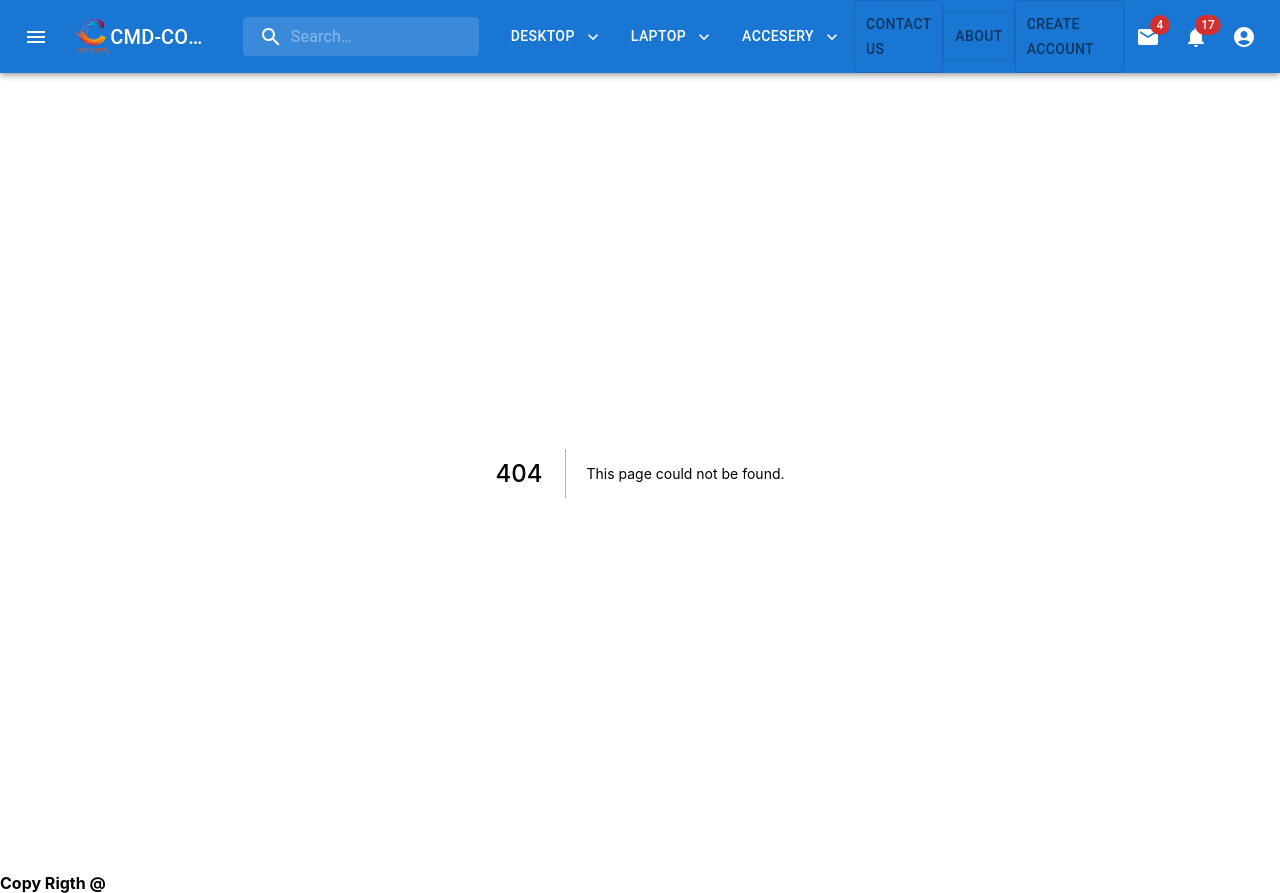
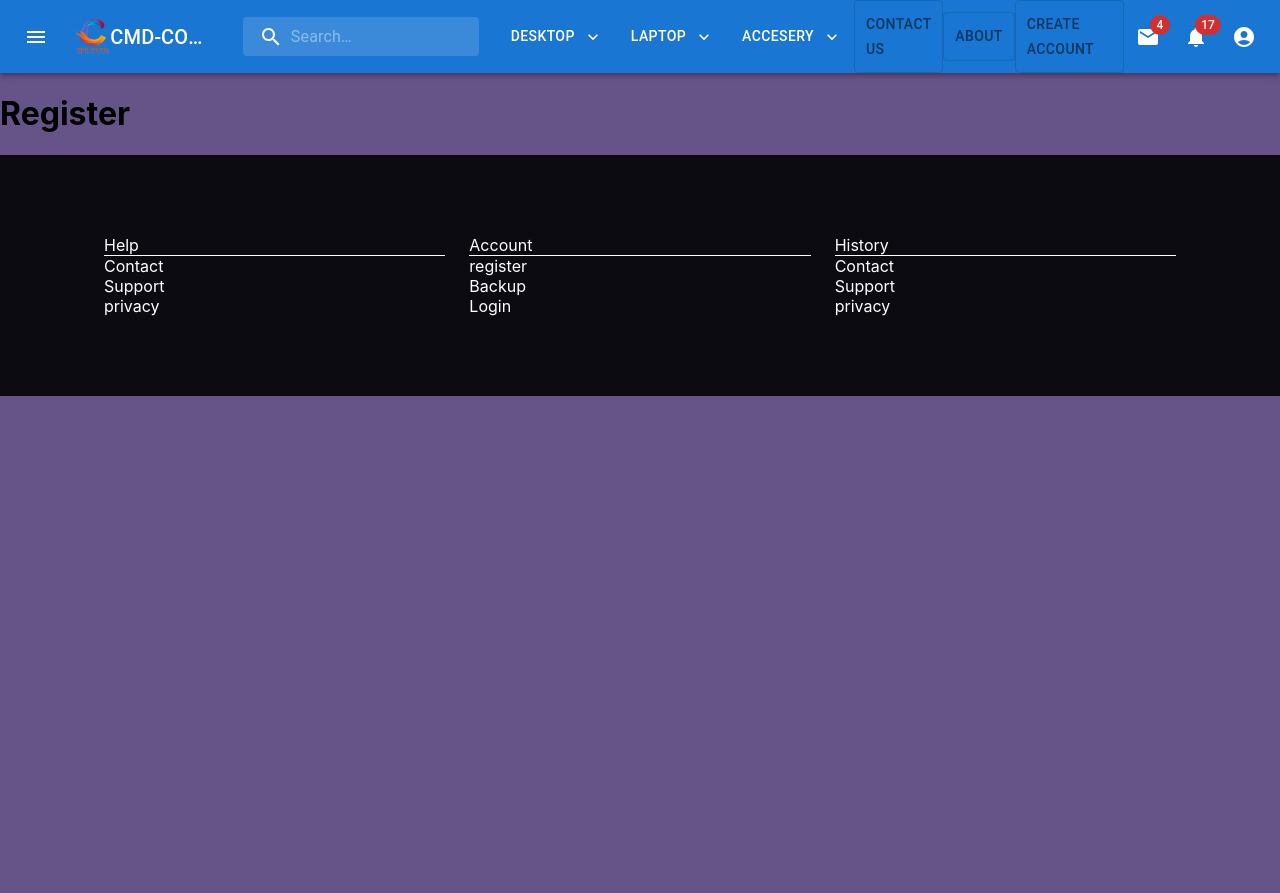
Before and after one commit to nhemchannry/CMD-Digital-Computer, a Next.js app: page /register in a window 1280 px wide. Before the commit this address had no page. After the commit the page ends 800 px from the top, so only its background shows below. Built offline with nearby package versions, Linux system fonts and the light colour scheme.

Commit message:
footer design
footer design

```diff
--- a/components/containers/footer.js
+++ b/components/containers/footer.js
@@ -1,7 +1,65 @@
+
+import React from "react"
+import Container from "@material-ui/core/Container"
+import Grid from "@material-ui/core/Grid"
+import Box from "@material-ui/core/Box"
+import Link from "next/link"
+
 export default function Footer(){
-    return(
-        <div>
-            <b>Copy Rigth @</b>
-        </div>
-    )
+   return(
+      <footer>
+         <Box   px={{xs:3,sm:10}}
+                py={{ xs:5 ,sm:10}}
+                bgcolor="text.primary"
+                color="white"    >
+            <Container maxWidth="lg ">
+               <Grid container spacing={3}>
+                 <Grid item xs={10} sm={4}>
+                    <Box borderBottom={1}>Help</Box>
+                    <Box>
+                       <Link href="/contact" color="inherit ">Contact</Link>
+                    </Box>
+                    <Box>
+                       <Link href="/support" color="inherit ">Support</Link>
+                    </Box>
+                    <Box>
+                       <Link href="/privacy" color="inherit ">privacy</Link>
+                    </Box>
+                 </Grid>
+
+                 <Grid item xs={12} sm={4}>
+                    <Box borderBottom={1}>Account</Box>
+                    <Box>
+                       <Link href="/register" color="inherit ">register</Link>
+                    </Box>
+                    <Box>
+                       <Link href="/backup" color="inherit ">Backup</Link>
+                    </Box>
+                    <Box>
+                       <Link href="/login" color="inherit ">Login</Link>
+                    </Box>
+                 </Grid>
+
+                 <Grid item xs={12} sm={4}>
+                    <Box borderBottom={1}>History</Box>
+                    <Box>
+                       <Link href="/contact" color="inherit ">Contact</Link>
+                    </Box>
+                    <Box>
+                       <Link href="/support" color="inherit ">Support</Link>
+                    </Box>
+                    <Box>
+                       <Link href="/privacy" color="inherit ">privacy</Link>
+                    </Box>
+                 </Grid>
+
+
+
+
+               </Grid>
+            </Container>
+         </Box>
+
+      </footer>
+   )
 }
--- /dev/null
+++ b/pages/register.js
@@ -0,0 +1,9 @@
+export default function Register(){
+    return(
+        <div>
+           <h1> Register</h1>
+        </div>
+
+    )
+
+}
```
Also changed, not shown: pages/backup.js (added, +9 -0 lines), pages/footerpage.js (added, +9 -0 lines), pages/privacy.js (added, +7 -0 lines), pages/support.js (added, +7 -0 lines), 1 other file (tests, documents, lock files or other folders).
